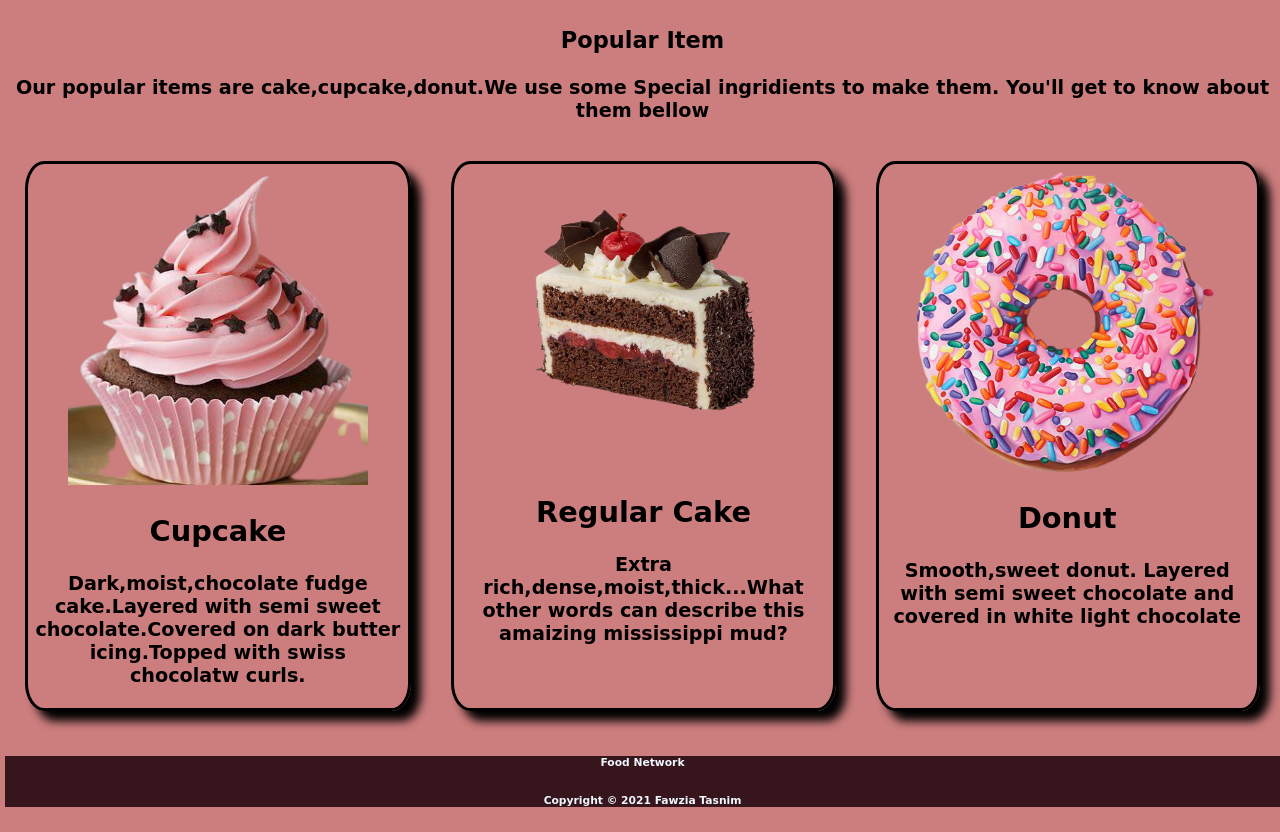
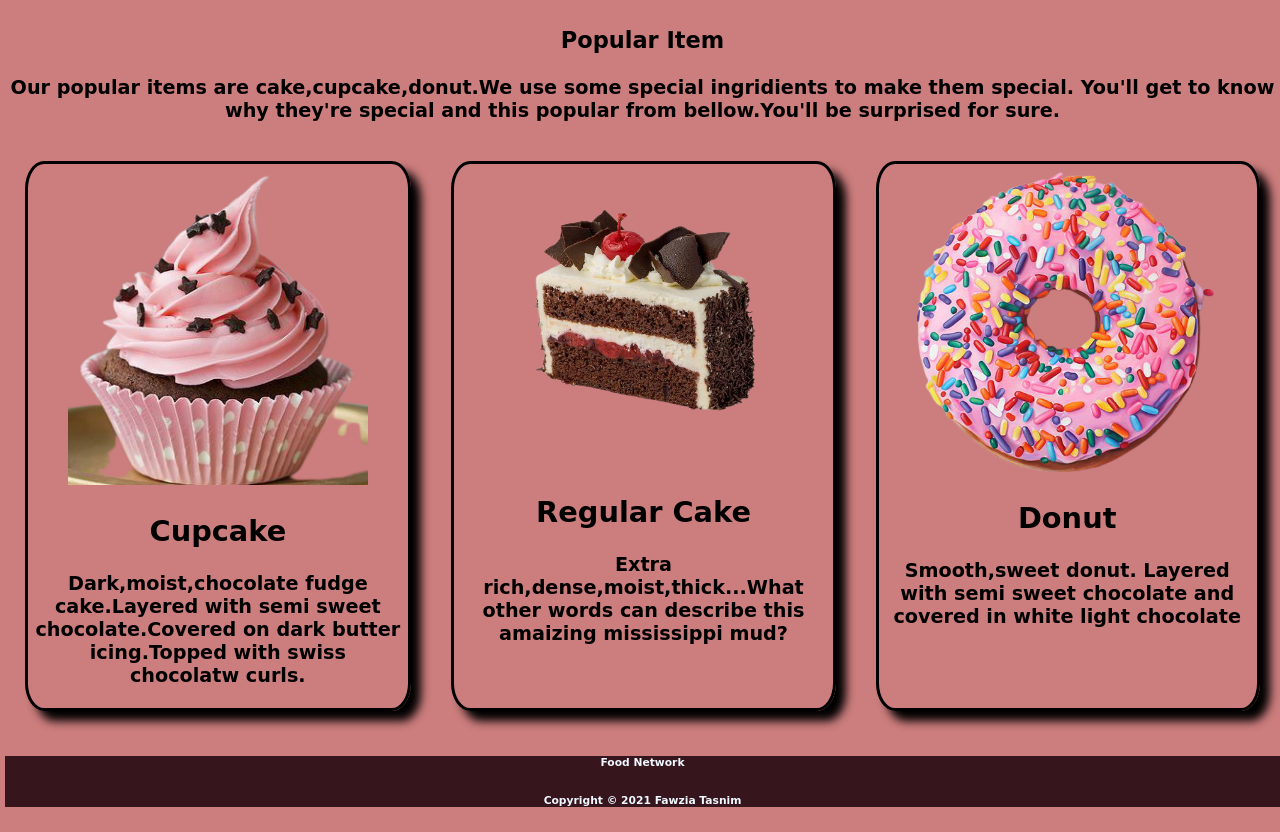
Before and after one commit to FawziaTasnim/food-network, a plain HTML site: page index.html in a window 1280 px wide. Shown: the part 1105-1937 px from the top of the page. Drawn offline with Linux system fonts and the light colour scheme.

Commit message:
final commit

```diff
--- a/index.html
+++ b/index.html
@@ -48,7 +48,7 @@
 <section>
     <div id="popular">
         <h3>Popular Item </h3>
-        <p>Our popular items are cake,cupcake,donut.We use some Special ingridients to make them. You'll get to know about them bellow</p>
+        <p>Our popular items are cake,cupcake,donut.We use some special ingridients to make them special. You'll get to know why they're special and this popular from bellow.You'll be surprised for sure.</p>
     </div>
 </section>
 
```
